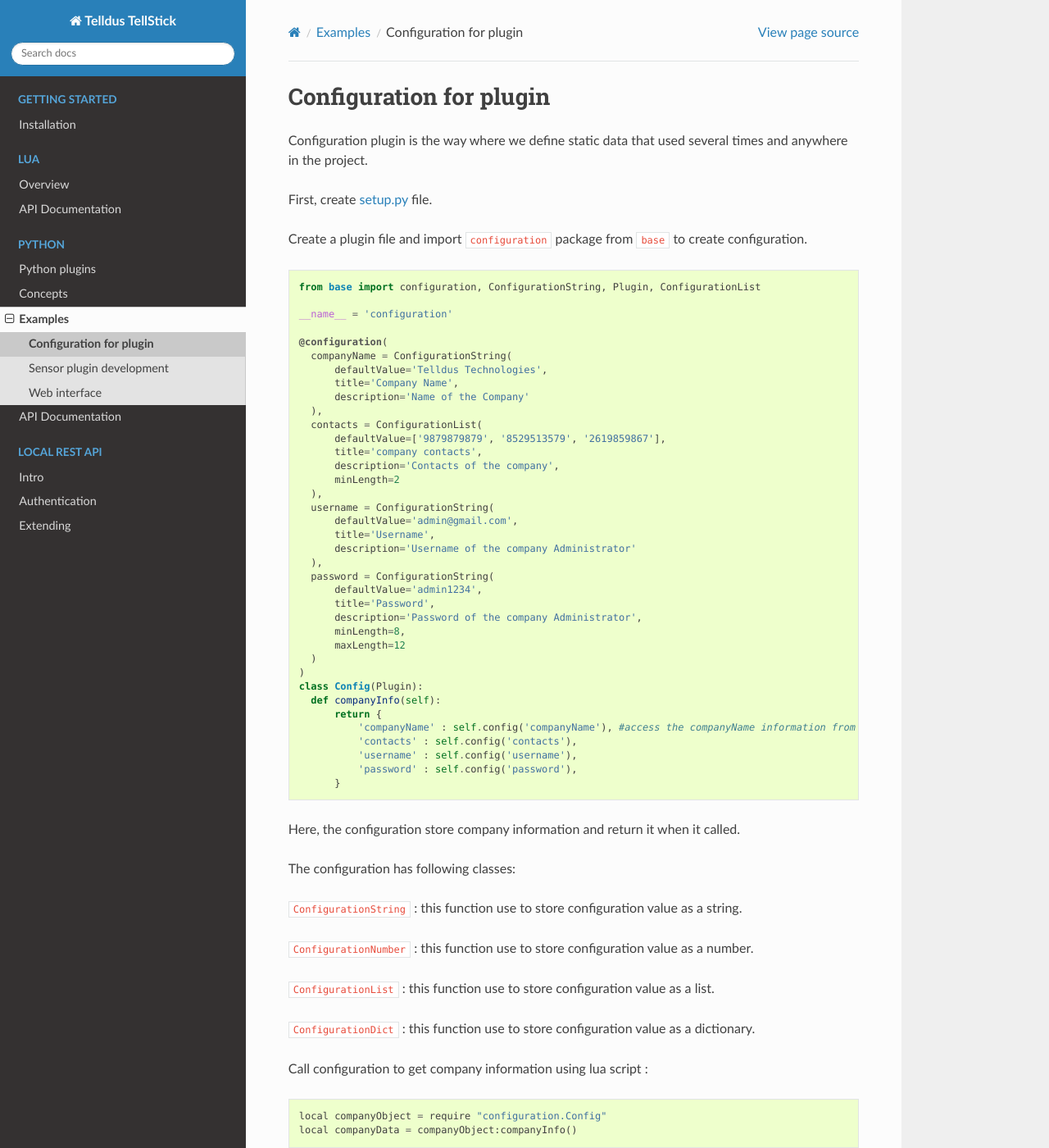
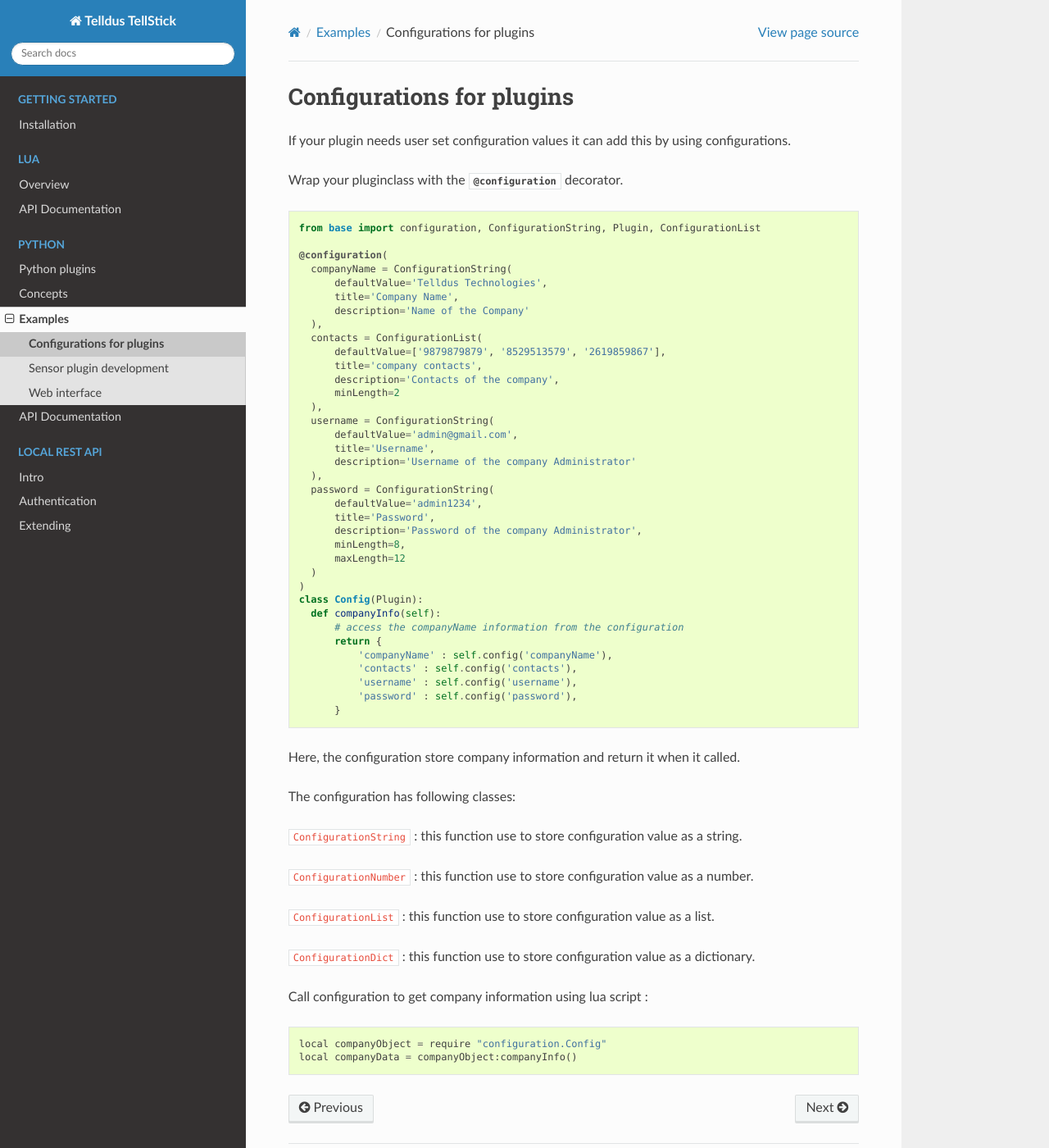
Before and after one commit to telldus/tellstick-server, a Sphinx documentation site: the page built from docs/python/examples/configuration.rst, in a window 1280 px wide and 1400 px high. Shown: the whole window at 82% size. Built offline with Sphinx 7.4.7 and the Read the Docs theme 2.0.0, drawn with Linux system fonts in a browser that asks for light colours; the version number could not be read and is left out.

Commit message:
Add docs for the @configuration decorator

```diff
--- a/docs/python/examples/configuration.rst
+++ b/docs/python/examples/configuration.rst
@@ -1,18 +1,14 @@
+==========================
+Configurations for plugins
+==========================
 
-Configuration for plugin
-########################
+If your plugin needs user set configuration values it can add this by using configurations.
 
-Configuration plugin is the way where we define static data that used several times and anywhere in the project.
-
-First, create `setup.py <http://tellstick-server.readthedocs.io/en/latest/python/anatomy.html>`_ file.
-
-Create a plugin file and import ``configuration`` package from ``base`` to create configuration.
+Wrap your pluginclass with the :py:func:`@configuration <base.configuration>` decorator.
 
 ::
 
   from base import configuration, ConfigurationString, Plugin, ConfigurationList
-
-  __name__ = 'configuration'
 
   @configuration(
     companyName = ConfigurationString(
@@ -41,8 +37,9 @@ Create a plugin file and import ``configuration`` package from ``base`` to creat
   )
   class Config(Plugin):
     def companyInfo(self):
+        # access the companyName information from the configuration
         return {
-            'companyName' : self.config('companyName'), #access the companyName information from the configuration
+            'companyName' : self.config('companyName'),
             'contacts' : self.config('contacts'),
             'username' : self.config('username'),
             'password' : self.config('password'),
--- a/docs/python/reference-base.rst
+++ b/docs/python/reference-base.rst
@@ -15,6 +15,11 @@ Classes in the base module are only accessible from Python applications.
 
   This decorator forces a method to be run in the main thread regardless of
   which thread calls the method.
+
+.. py:decorator:: base.configuration
+
+  This decorator should be applied on the Plugin class to add configuration values. Configuration
+  values will be exposed automatically to the user.
 
 .. autoclass:: base.ISignalObserver
   :show-inheritance:
```
